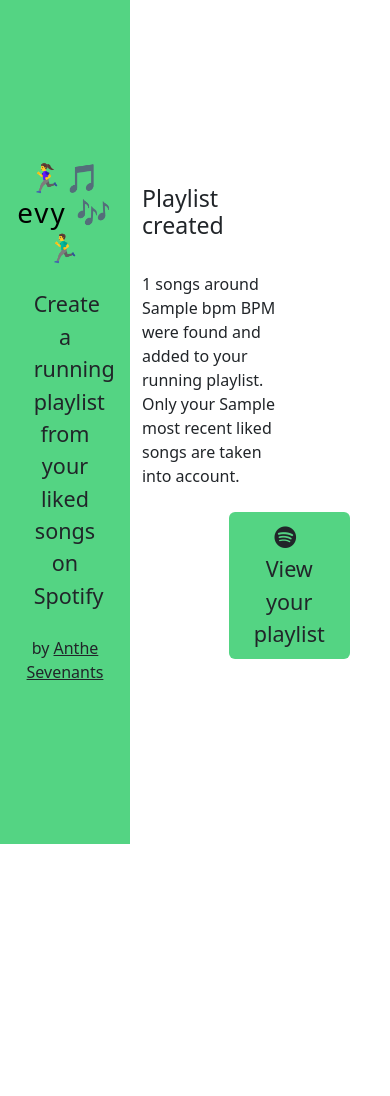
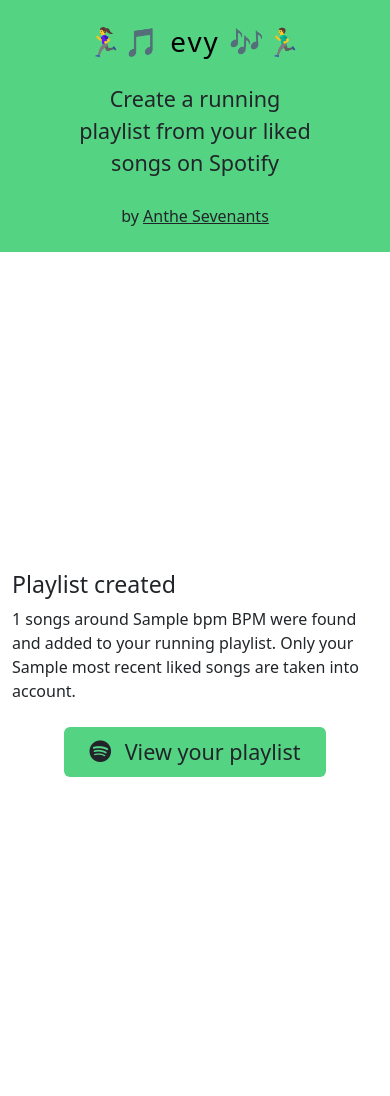
Before and after one commit to AntheSevenants/evy, a Flask app: template app/templates/do.html in a window 390 px wide. Before the commit the page ends 844 px from the top, so only its background shows below. Run offline with Flask 3, Linux system fonts and the light colour scheme; the template is opened without the code that fills it: most values are stand-ins (such as "Sample title", 1, 10 or a date in 2020); parts of the project's set-up code (start-up, migrations or seed data) failed here and were passed over; some libraries are stand-ins or nearby versions.

Commit message:
Make a responsive lay-out

```diff
--- a/app/templates/base.html
+++ b/app/templates/base.html
@@ -15,7 +15,7 @@
 <body>
     <div class="container-fluid h-100">
         <div class="row h-100">
-            <header class="col-4 text-center align-content-center d-flex flex-wrap justify-content-around" style="background: #54D483;">
+            <header class="col-lg-4 col-12 py-lg-0 py-4 text-center align-content-center d-flex flex-wrap justify-content-around" style="background: #54D483;">
                 <div class="row justify-content-center">
                     <div class="col-12 pb-4">
                         <div class="fs-1 lh-sm" style="letter-spacing: 2px;">
@@ -31,7 +31,7 @@
                 </div>
 
             </header>
-            <main class="col-8 h-100 d-flex flex-column justify-content-center">
+            <main class="col-lg-8 col-12 py-lg-0 py-4 h-100 d-flex flex-lg-column justify-content-center">
                 <div class="align-content-center">
                     {% block content %}
                     {% endblock %}
--- a/app/templates/do.html
+++ b/app/templates/do.html
@@ -5,10 +5,10 @@
 {% endblock %}
 {% block content %}
 <div class="row justify-content-md-center mb-4">
-    <div class="col-8">
+    <div class="col-md-8 col-12">
         <h3>Playlist created</h3>
     </div>
-    <div class="col-8 pt-4">
+    <div class="col-lg-8 col-md-8 col-12 col-12">
         {% if track_count != 0 %}
             {{ track_count }} songs around {{ bpm }} BPM were found and added to your running playlist. Only your {{ max_songs }} most recent liked songs are taken into account.
         {% else %}
@@ -18,7 +18,7 @@
 </div>
 {% if track_count != 0 %}
 <div class="row justify-content-center mt-4">
-    <div class="col-4 text-center">
+    <div class="col-lg-6 col-md-6 col-10 text-center">
         <a class="btn fs-4 px-4 py-2" href="{{ playlist_url }}" target="_blank" style="background: #54D483;">
             <i class="bi bi-spotify pe-2"></i> View your playlist
         </a>
```
Also changed, not shown: app/templates/index.html (+5 -5 lines).
